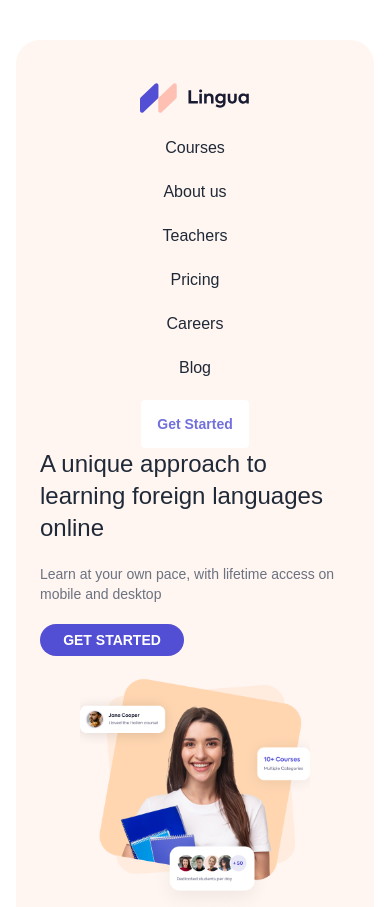
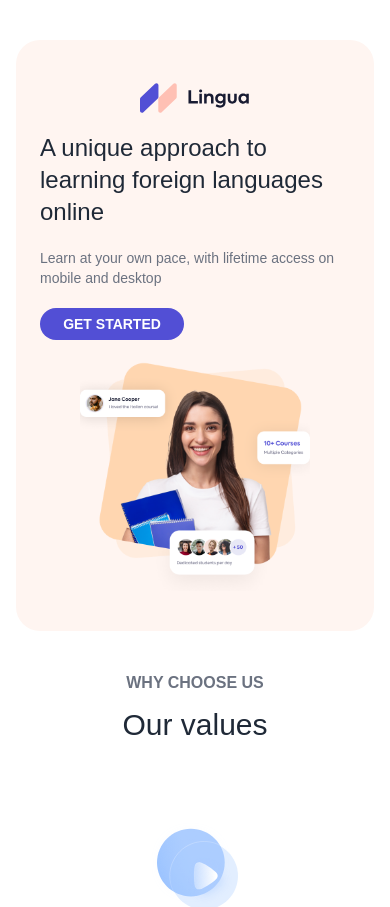
Before and after one commit to TomChrister/learning-online, a Next.js app: page / in a window 390 px wide. Shown: the top 907 px of the page. Built offline with nearby package versions, Linux system fonts and the light colour scheme.

Commit message:
fix: minor changes to the navbar

```diff
--- a/components/navbar.js
+++ b/components/navbar.js
@@ -5,9 +5,9 @@ import React from 'react';
 const Navbar = () => {
     return (
         <div className="">
-            <div className="flex flex-col lg:flex-row justify-center  lg:justify-between items-center gap-5">
+            <div className="flex flex-col lg:flex-row justify-center lg:justify-between items-center gap-5 pb-4 lg:pb-0">
                 <img src="/assets/logo.svg" alt="logo"/>
-                <div className="flex flex-col lg:flex-row justify-center  lg:justify-between items-center gap-5">
+                <div className="hidden md:flex flex-col lg:flex-row justify-center  lg:justify-between items-center gap-5">
                     <p>Courses</p>
                     <p>About us</p>
                     <p>Teachers</p>
@@ -16,7 +16,7 @@ const Navbar = () => {
                     <p>Blog</p>
                 </div>
                 <button
-                    className="btn bg-white text-[#7270dd] border-none hover:bg-[#7270dd] hover:text-white capitalize rounded full">
+                    className="hidden md:flex btn bg-white text-[#7270dd] border-none hover:bg-[#7270dd] hover:text-white capitalize rounded full">
                     Get started
                 </button>
             </div>
```
